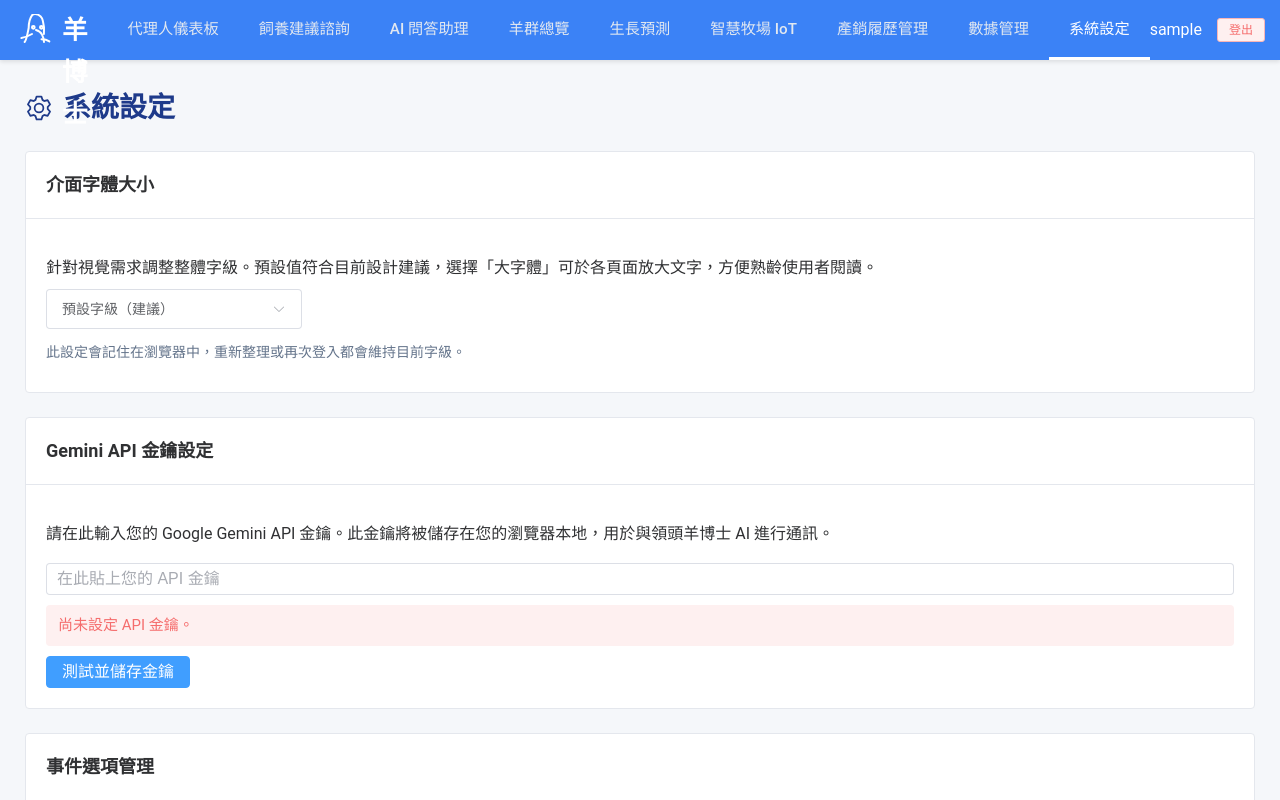
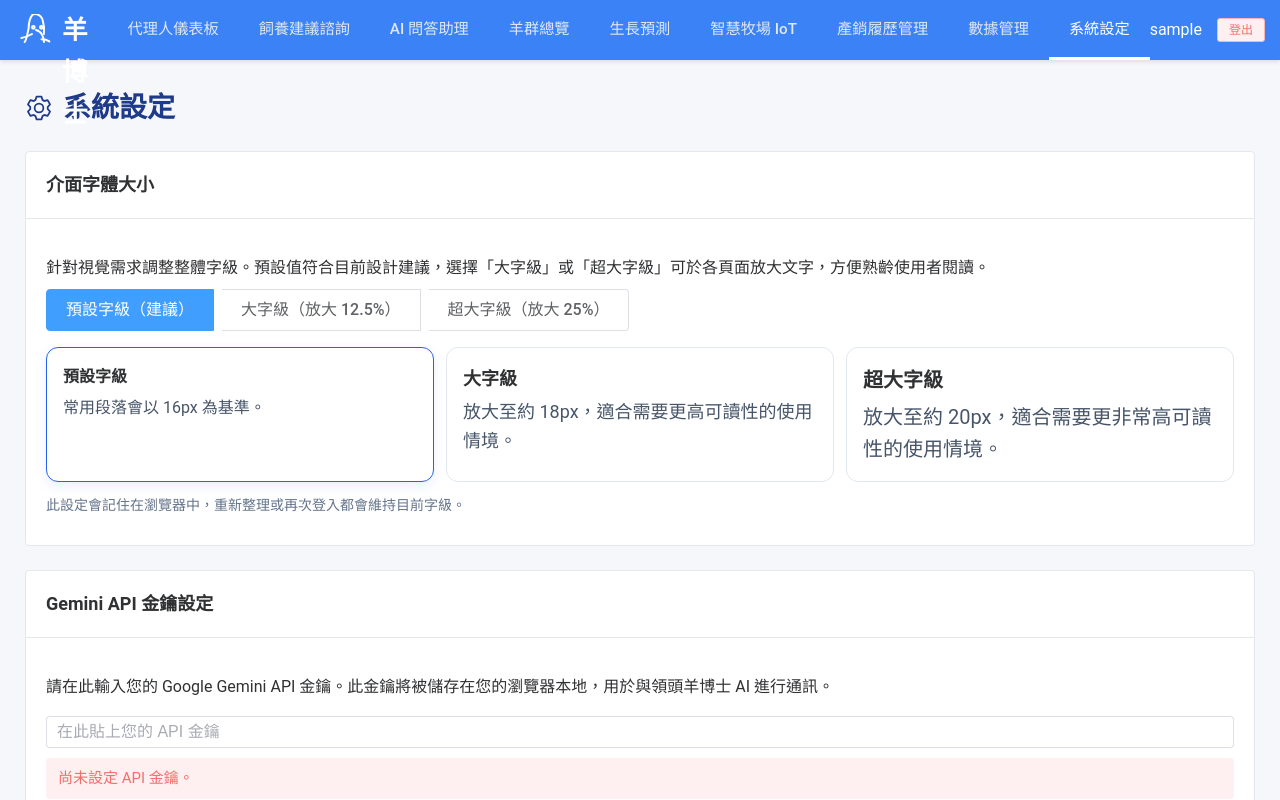
Before and after one commit to nj1i6t6/Dr.Goat-AI-Agent, a Vue app in the folder frontend/: page /settings in a window 1280 px wide. Shown: the top 800 px of the page. Built offline with nearby package versions, Linux system fonts and the light colour scheme; no server answers; sample sign-in values are in the browser's storage.

Commit message:
Refine font scale controls with preview

```diff
--- a/frontend/src/assets/styles/main.css
+++ b/frontend/src/assets/styles/main.css
@@ -1,6 +1,5 @@
 /* --- Global Styles --- */
 :root {
-    --app-font-scale: 1;
     --app-line-height: 1.65;
     --app-background: #f5f7fa;
     --app-text-color: #334155;
@@ -22,12 +21,14 @@ html[data-font-scale='large'] {
     --el-font-size-base: 1.125rem;
 }
 
+html[data-font-scale='extra-large'] {
+    font-size: 125%;
+    --el-font-size-base: 1.25rem;
+}
+
 body {
     margin: 0;
     min-height: 100vh;
-    font-family: 'Noto Sans TC', 'Roboto', sans-serif;
-    color: var(--app-text-color);
-    background-color: var(--app-background);
     line-height: var(--app-line-height);
 }
 
--- a/frontend/src/stores/settings.js
+++ b/frontend/src/stores/settings.js
@@ -5,17 +5,10 @@ import api from '../api'; // 導入 api 模組
 export const FONT_SCALE = Object.freeze({
   DEFAULT: 'default',
   LARGE: 'large',
+  EXTRA_LARGE: 'extra-large',
 });
 
 const FONT_SCALE_STORAGE_KEY = 'uiFontScale';
-const FONT_SCALE_MULTIPLIER = {
-  [FONT_SCALE.DEFAULT]: '1',
-  [FONT_SCALE.LARGE]: '1.125',
-};
-const FONT_SCALE_BASE_SIZE = {
-  [FONT_SCALE.DEFAULT]: '1rem',
-  [FONT_SCALE.LARGE]: '1.125rem',
-};
 
 function normaliseFontScale(value) {
   return Object.values(FONT_SCALE).includes(value) ? value : FONT_SCALE.DEFAULT;
@@ -26,8 +19,6 @@ function applyFontScale(scale) {
   const htmlEl = document.documentElement;
   const normalised = normaliseFontScale(scale);
   htmlEl.setAttribute('data-font-scale', normalised);
-  htmlEl.style.setProperty('--app-font-scale', FONT_SCALE_MULTIPLIER[normalised]);
-  htmlEl.style.setProperty('--el-font-size-base', FONT_SCALE_BASE_SIZE[normalised]);
 }
 
 export const useSettingsStore = defineStore('settings', () => {
--- a/frontend/src/views/PredictionView.vue
+++ b/frontend/src/views/PredictionView.vue
@@ -562,7 +562,7 @@ onBeforeUnmount(() => {
 
 .sheep-info {
   color: #909399;
-  font-size: 12px;
+  font-size: 0.75rem;
 }
 
 
--- a/frontend/src/views/SettingsView.vue
+++ b/frontend/src/views/SettingsView.vue
@@ -9,12 +9,39 @@
     <el-card shadow="never" class="font-card">
       <template #header><div class="card-header">介面字體大小</div></template>
       <p>
-        針對視覺需求調整整體字級。預設值符合目前設計建議，選擇「大字體」可於各頁面放大文字，方便熟齡使用者閱讀。
+        針對視覺需求調整整體字級。預設值符合目前設計建議，選擇「大字級」或「超大字級」可於各頁面放大文字，方便熟齡使用者閱讀。
       </p>
-      <el-select v-model="fontScaleValue" class="font-scale-select" size="large">
-        <el-option :value="FONT_SCALE.DEFAULT" label="預設字級（建議）" />
-        <el-option :value="FONT_SCALE.LARGE" label="大字體" />
-      </el-select>
+      <el-radio-group v-model="fontScaleValue" class="font-scale-radio" size="large">
+        <el-radio-button :label="FONT_SCALE.DEFAULT">預設字級（建議）</el-radio-button>
+        <el-radio-button :label="FONT_SCALE.LARGE">大字級（放大 12.5%）</el-radio-button>
+        <el-radio-button :label="FONT_SCALE.EXTRA_LARGE">超大字級（放大 25%）</el-radio-button>
+      </el-radio-group>
+      <div class="font-scale-preview" role="list" aria-label="字級預覽">
+        <div
+          role="listitem"
+          class="preview-card preview-card--default"
+          :class="{ active: fontScaleValue === FONT_SCALE.DEFAULT }"
+        >
+          <div class="preview-title">預設字級</div>
+          <div class="preview-description">常用段落會以 16px 為基準。</div>
+        </div>
+        <div
+          role="listitem"
+          class="preview-card preview-card--large"
+          :class="{ active: fontScaleValue === FONT_SCALE.LARGE }"
+        >
+          <div class="preview-title">大字級</div>
+          <div class="preview-description">放大至約 18px，適合需要更高可讀性的使用情境。</div>
+        </div>
+        <div
+          role="listitem"
+          class="preview-card preview-card--extra-large"
+          :class="{ active: fontScaleValue === FONT_SCALE.EXTRA_LARGE }"
+        >
+          <div class="preview-title">超大字級</div>
+          <div class="preview-description">放大至約 20px，適合需要更非常高可讀性的使用情境。</div>
+        </div>
+      </div>
       <p class="font-scale-hint">此設定會記住在瀏覽器中，重新整理或再次登入都會維持目前字級。</p>
     </el-card>
 
@@ -218,7 +245,6 @@ const handleDeleteDescription = async (descId) => {
 
 onMounted(() => {
   apiKeyInput.value = settingsStore.apiKey;
-  settingsStore.ensureFontScaleApplied();
   updateApiKeyStatus();
   fetchEventOptions();
 });
@@ -230,7 +256,7 @@ onMounted(() => {
   font-size: 1.75rem; color: #1e3a8a; margin-top: 0;
   margin-bottom: 1.25rem; display: flex; align-items: center;
 }
-.page-title .el-icon { margin-right: 10px; }
+.page-title .el-icon { margin-right: 0.625rem; }
 .card-header { font-size: 1.125rem; font-weight: bold; }
 .el-card { margin-bottom: 1.5rem; }
 
@@ -248,8 +274,53 @@ onMounted(() => {
   margin-bottom: 0.5rem;
 }
 
-.font-scale-select {
-  max-width: 16rem;
+
+.font-scale-radio {
+  display: flex;
+  flex-wrap: wrap;
+  gap: 0.5rem;
+}
+
+.font-scale-preview {
+  margin-top: 1rem;
+  display: grid;
+  gap: 0.75rem;
+  grid-template-columns: repeat(auto-fit, minmax(12rem, 1fr));
+}
+
+.preview-card {
+  border: 1px solid #e2e8f0;
+  border-radius: 0.75rem;
+  padding: 1rem;
+  background: white;
+  transition: border-color 0.2s ease, box-shadow 0.2s ease;
+}
+
+.preview-card.active {
+  border-color: #2563eb;
+  box-shadow: 0 0.25rem 0.75rem rgba(37, 99, 235, 0.1);
+}
+
+.preview-card--default {
+  font-size: 1rem;
+}
+
+.preview-card--large {
+  font-size: 1.125rem;
+}
+
+.preview-card--extra-large {
+  font-size: 1.25rem;
+}
+
+.preview-title {
+  font-weight: 600;
+  margin-bottom: 0.25rem;
+}
+
+.preview-description {
+  color: #475569;
+  line-height: 1.6;
 }
 
 .font-scale-hint {
```
Also changed, not shown: 2 other files (tests, documents, lock files or other folders).
